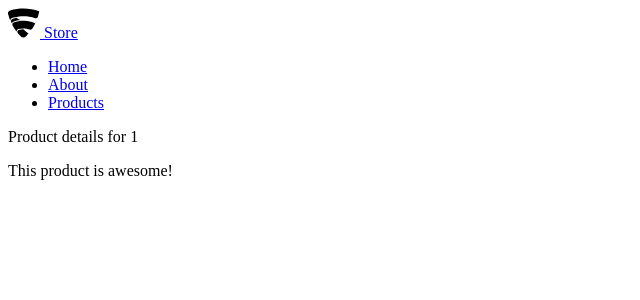
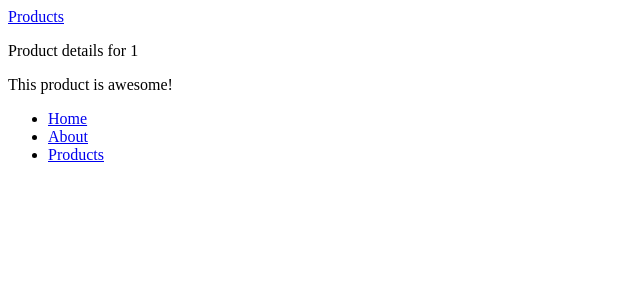
Before and after one commit to DayensCode/store, a Nuxt app: page /products/1 in a window 1280 px wide. Shown: the top 300 px of the page, without its empty margins (0-640 px from the left). Built offline with nearby package versions, Linux system fonts and the light colour scheme.

Commit message:
feat: create alternative layout for one product

```diff
--- /dev/null
+++ b/layouts/forproduct.vue
@@ -0,0 +1,35 @@
+<template>
+	<div>
+		<header>
+			<nav>
+				<NuxtLink to="/products">
+					Products
+				</NuxtLink>
+			</nav>
+		</header>
+
+		<div>
+			<slot />
+		</div>
+
+		<footer>
+			<ul>
+				<li>
+					<NuxtLink to="/">Home</NuxtLink>
+				</li>
+				<li>
+					<NuxtLink to="/about">About</NuxtLink>
+				</li>
+				<li>
+					<NuxtLink to="/products">Products</NuxtLink>
+				</li>
+			</ul>
+		</footer>
+	</div>
+</template>
+
+<style scoped>
+.router-link-exact-active {
+	color: #12b488;
+}
+</style>
--- a/pages/products/[id].vue
+++ b/pages/products/[id].vue
@@ -8,6 +8,7 @@
 
 <script setup>
 	const { id } = useRoute().params
+	definePageMeta({ layout: "forproduct" })
 </script>
 
 
```
